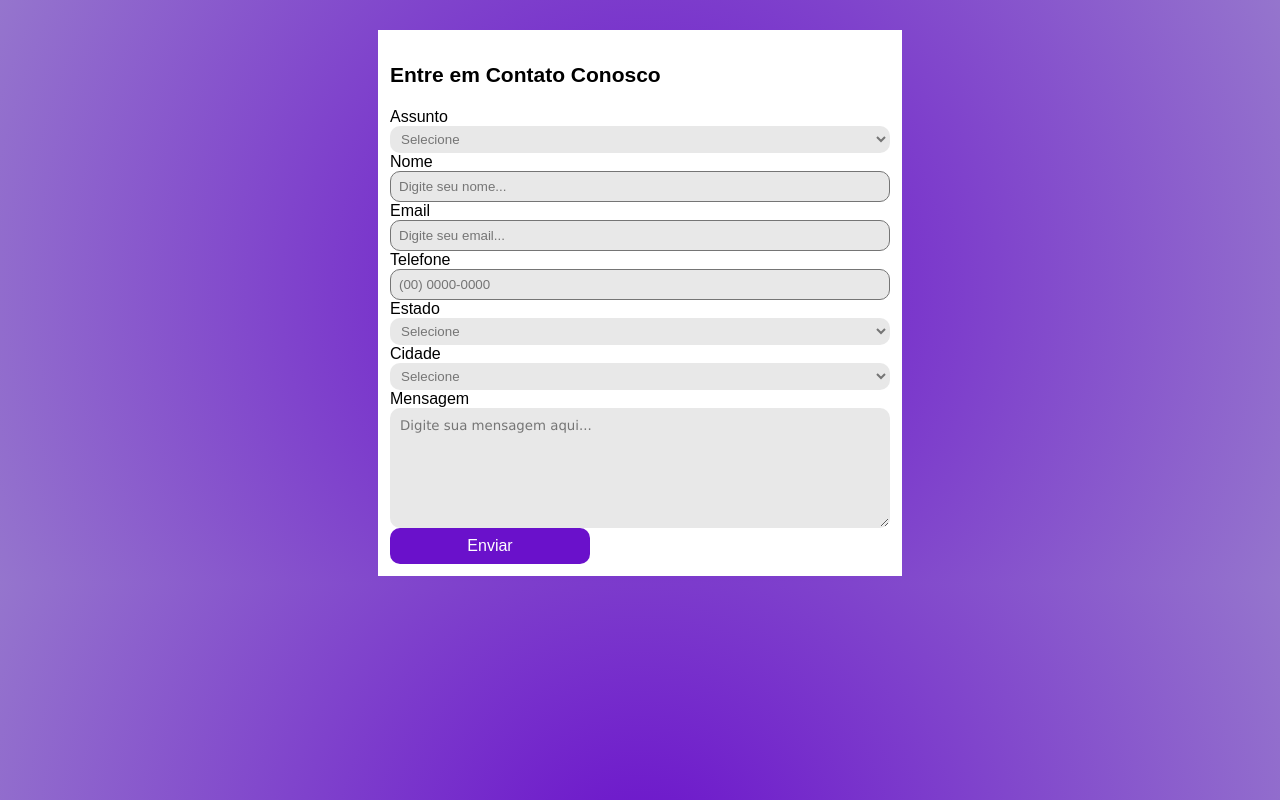
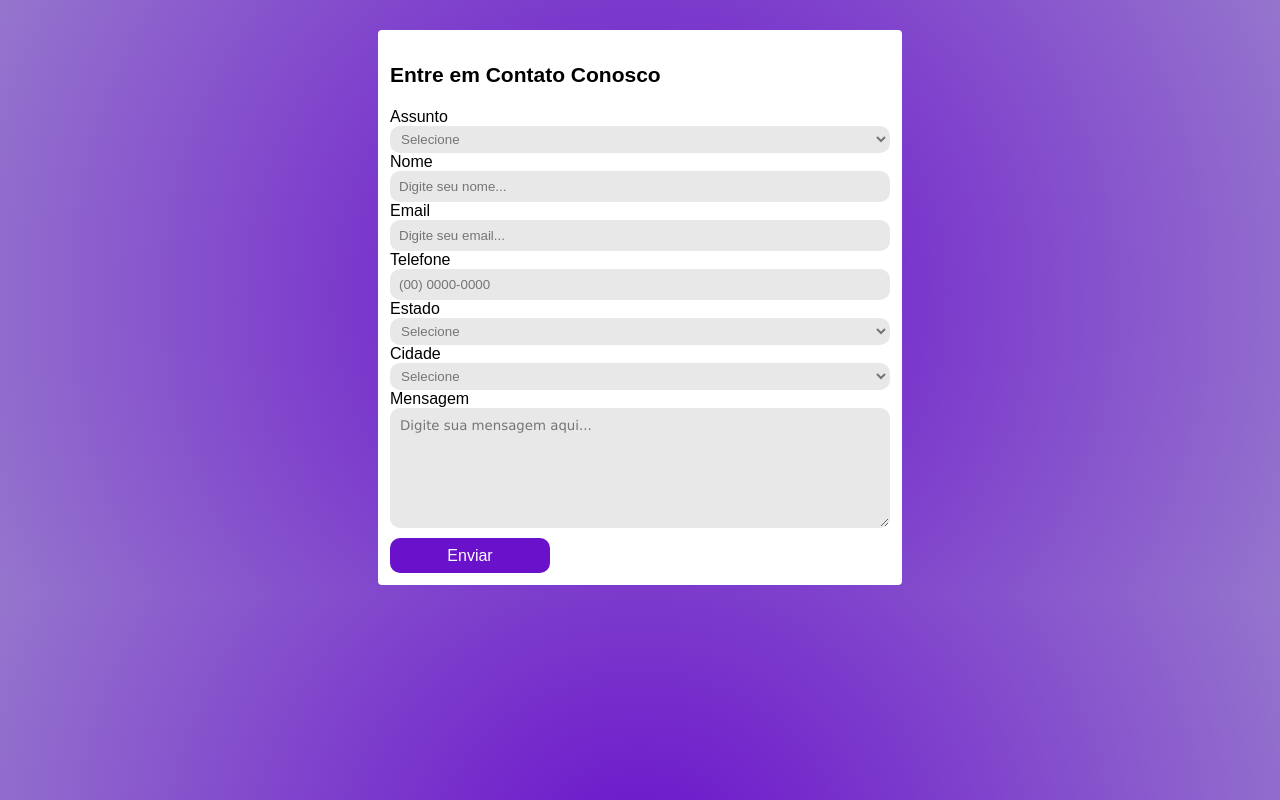
Before and after one commit to ewertonvieira/Formulario, a plain HTML site: page index.html in a window 1280 px wide. Drawn offline with Linux system fonts and the light colour scheme.

Commit message:
formulario

```diff
--- a/index.html
+++ b/index.html
@@ -64,7 +64,7 @@
                 <option value="TO">Tocantins - TO</option>
             </select>
 
-            <label for="Cidade">Cidade</label>
+            <label for="cidade">Cidade</label>
             <select name="cidade" id="cidade" required>
                 <option value>Selecione</option>
             </select>
--- a/styles/styles.css
+++ b/styles/styles.css
@@ -19,6 +19,7 @@ body {
     padding: 12px;
     width: 500px;
     height: auto;
+    border-radius: 4px;
 }
 
 form {
@@ -29,14 +30,14 @@ form {
 input {
     height: 27px;
     text-indent: 6px;
-    border: 1px solid;
+    border: 1px solid transparent;
     border-radius: 10px;
     background-color: #e8e8e8; /* Cinza escuro como exemplo */
     color: #757575;
 }
 
 input:hover {
-    border: 1px dotted salmon;
+    border: 1px solid salmon;
 }
 
 select {
@@ -49,7 +50,7 @@ select {
 }
 
 select:hover {
-    border: 1px dotted salmon;
+    border: 1px solid salmon;
 }
 
 textarea {
@@ -69,8 +70,9 @@ textarea:hover {
 
 button {
     font-size: 16px;
-    height: 36px;
-    width: 200px;
+    margin-top: 10px;
+    height: 35px;
+    width: 160px;
     border: 1px solid transparent;
     border-radius: 10px;
     background-color: #6a11cb;
```
